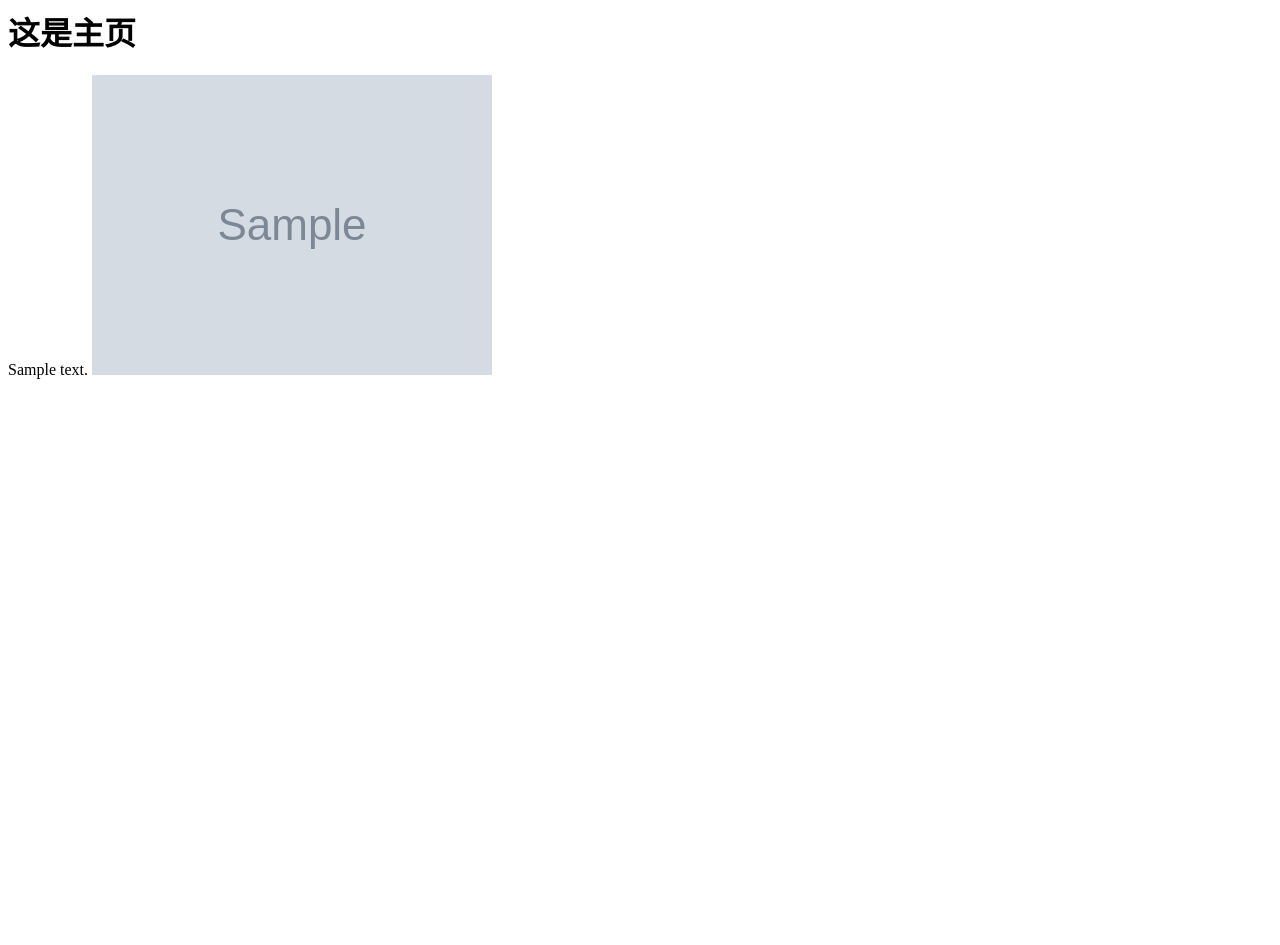
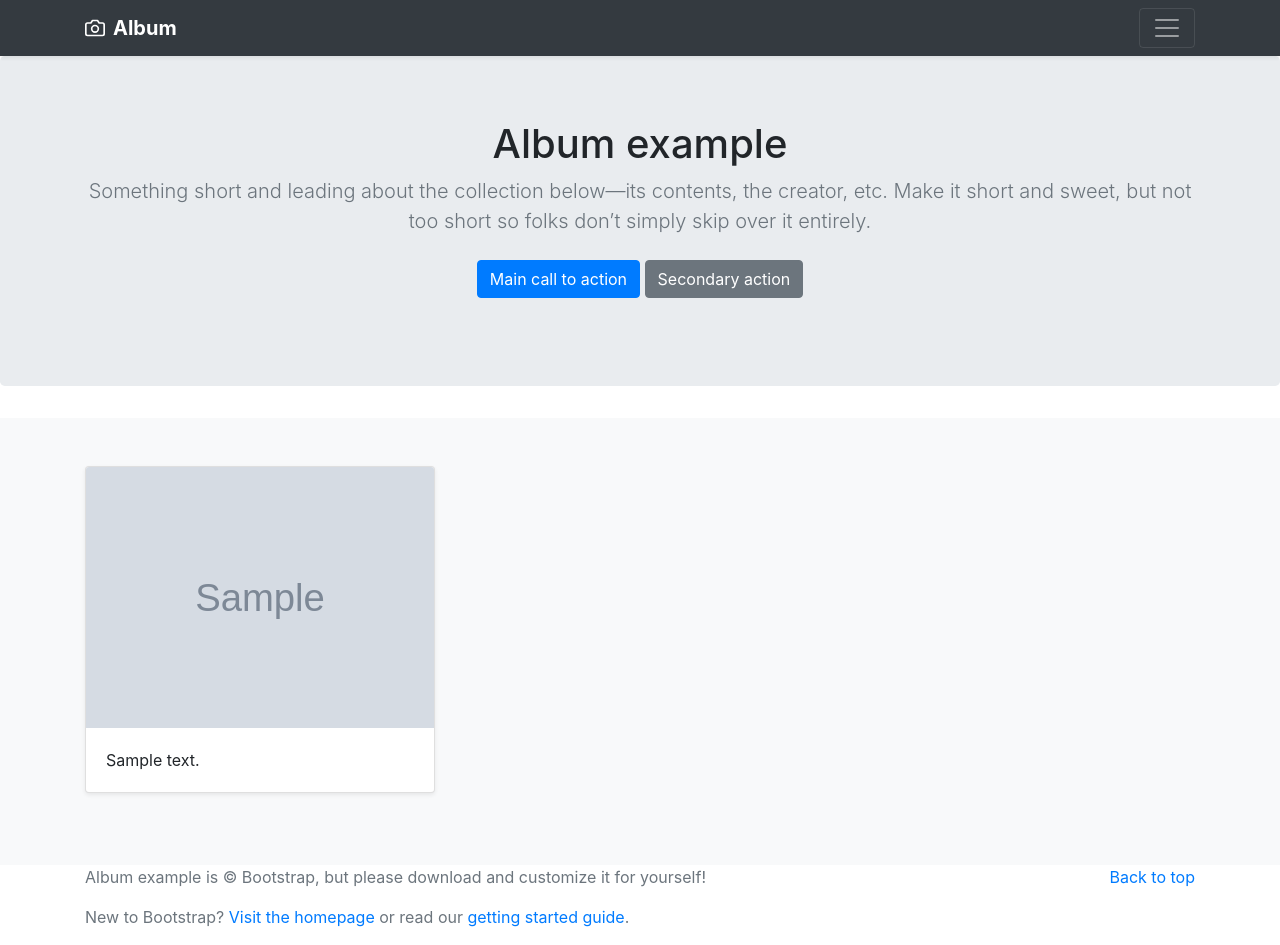
Before and after one commit to BNN0829/my_profile, a Python web app: template templates/home.html in a window 1280 px wide. Before the commit the page ends 379 px from the top, so only its background shows below. Run offline with Jinja, Linux system fonts and the light colour scheme; the template is opened without the code that fills it: most values are stand-ins (such as "Sample title", 1, 10 or a date in 2020); grey boxes marked "Sample" are stand-in pictures; some libraries are stand-ins or nearby versions.

Commit message:
美化了网页
利用getbootstrap

```diff
--- a/my_profile/urls.py
+++ b/my_profile/urls.py
@@ -16,11 +16,9 @@ Including another URLconf
 from django.contrib import admin
 from django.urls import path
 from . import views
-from . import test
 from django.conf.urls.static import static
 from django.conf import settings
 urlpatterns = [
     path('admin/', admin.site.urls),
     path('', views.home),
-    path('add/',test.view),
 ] + static(settings.MEDIA_URL,document_root=settings.MEDIA_ROOT)
--- a/templates/home.html
+++ b/templates/home.html
@@ -1,5 +1,127 @@
-<h1>这是主页</h1>
+<!--<h1>这是主页</h1>
 {% for gallery in gallerys.all %}
 	{{ gallery.description }}
 	<img src="{{ gallery.image.url}}">
-{% endfor %}
+{% endfor %} -->
+<!doctype html>
+<html lang="en">
+  <head>
+    <meta charset="utf-8">
+    <meta name="viewport" content="width=device-width, initial-scale=1, shrink-to-fit=no">
+    <meta name="description" content="">
+    <meta name="author" content="Mark Otto, Jacob Thornton, and Bootstrap contributors">
+    <meta name="generator" content="Jekyll v3.8.6">
+    <title>Album example · Bootstrap</title>
+
+    <link rel="canonical" href="https://getbootstrap.com/docs/4.4/examples/album/">
+
+    <!-- Bootstrap core CSS -->
+<link rel="stylesheet" href="https://stackpath.bootstrapcdn.com/bootstrap/4.4.1/css/bootstrap.min.css" integrity="sha384-Vkoo8x4CGsO3+Hhxv8T/Q5PaXtkKtu6ug5TOeNV6gBiFeWPGFN9MuhOf23Q9Ifjh" crossorigin="anonymous">
+
+
+    <!-- Favicons -->
+<link rel="apple-touch-icon" href="/docs/4.4/assets/img/favicons/apple-touch-icon.png" sizes="180x180">
+<link rel="icon" href="/docs/4.4/assets/img/favicons/favicon-32x32.png" sizes="32x32" type="image/png">
+<link rel="icon" href="/docs/4.4/assets/img/favicons/favicon-16x16.png" sizes="16x16" type="image/png">
+<link rel="manifest" href="/docs/4.4/assets/img/favicons/manifest.json">
+<link rel="mask-icon" href="/docs/4.4/assets/img/favicons/safari-pinned-tab.svg" color="#563d7c">
+<link rel="icon" href="/docs/4.4/assets/img/favicons/favicon.ico">
+<meta name="msapplication-config" content="/docs/4.4/assets/img/favicons/browserconfig.xml">
+<meta name="theme-color" content="#563d7c">
+
+
+    <style>
+      .bd-placeholder-img {
+        font-size: 1.125rem;
+        text-anchor: middle;
+        -webkit-user-select: none;
+        -moz-user-select: none;
+        -ms-user-select: none;
+        user-select: none;
+      }
+
+      @media (min-width: 768px) {
+        .bd-placeholder-img-lg {
+          font-size: 3.5rem;
+        }
+      }
+    </style>
+  </head>
+  <body>
+    <header>
+  <div class="collapse bg-dark" id="navbarHeader">
+    <div class="container">
+      <div class="row">
+        <div class="col-sm-8 col-md-7 py-4">
+          <h4 class="text-white">About</h4>
+          <p class="text-muted">Add some information about the album below, the author, or any other background context. Make it a few sentences long so folks can pick up some informative tidbits. Then, link them off to some social networking sites or contact information.</p>
+        </div>
+        <div class="col-sm-4 offset-md-1 py-4">
+          <h4 class="text-white">Contact</h4>
+          <ul class="list-unstyled">
+            <li><a href="#" class="text-white">Follow on Twitter</a></li>
+            <li><a href="#" class="text-white">Like on Facebook</a></li>
+            <li><a href="#" class="text-white">Email me</a></li>
+          </ul>
+        </div>
+      </div>
+    </div>
+  </div>
+  <div class="navbar navbar-dark bg-dark shadow-sm">
+    <div class="container d-flex justify-content-between">
+      <a href="#" class="navbar-brand d-flex align-items-center">
+        <svg xmlns="http://www.w3.org/2000/svg" width="20" height="20" fill="none" stroke="currentColor" stroke-linecap="round" stroke-linejoin="round" stroke-width="2" aria-hidden="true" class="mr-2" viewBox="0 0 24 24" focusable="false"><path d="M23 19a2 2 0 0 1-2 2H3a2 2 0 0 1-2-2V8a2 2 0 0 1 2-2h4l2-3h6l2 3h4a2 2 0 0 1 2 2z"/><circle cx="12" cy="13" r="4"/></svg>
+        <strong>Album</strong>
+      </a>
+      <button class="navbar-toggler" type="button" data-toggle="collapse" data-target="#navbarHeader" aria-controls="navbarHeader" aria-expanded="false" aria-label="Toggle navigation">
+        <span class="navbar-toggler-icon"></span>
+      </button>
+    </div>
+  </div>
+</header>
+
+<main role="main">
+
+  <section class="jumbotron text-center">
+    <div class="container">
+      <h1>Album example</h1>
+      <p class="lead text-muted">Something short and leading about the collection below—its contents, the creator, etc. Make it short and sweet, but not too short so folks don’t simply skip over it entirely.</p>
+      <p>
+        <a href="#" class="btn btn-primary my-2">Main call to action</a>
+        <a href="#" class="btn btn-secondary my-2">Secondary action</a>
+      </p>
+    </div>
+  </section>
+
+  <div class="album py-5 bg-light">
+    <div class="container">
+
+      <div class="row">
+		{% for gallery in gallerys.all %}
+      		<div class="col-md-4">
+          	<div class="card mb-4 shadow-sm">
+            <img class="bd-placeholder-img card-img-top" src="{{ gallery.image.url}}">
+            <div class="card-body">
+              <p class="card-text">{{ gallery.description }}</p>
+      	{% endfor %}
+
+      </div>
+    </div>
+  </div>
+
+</main>
+
+<footer class="text-muted">
+  <div class="container">
+    <p class="float-right">
+      <a href="#">Back to top</a>
+    </p>
+    <p>Album example is &copy; Bootstrap, but please download and customize it for yourself!</p>
+    <p>New to Bootstrap? <a href="https://getbootstrap.com/">Visit the homepage</a> or read our <a href="/docs/4.4/getting-started/introduction/">getting started guide</a>.</p>
+  </div>
+</footer>
+	<script src="https://code.jquery.com/jquery-3.4.1.slim.min.js" integrity="sha384-J6qa4849blE2+poT4WnyKhv5vZF5SrPo0iEjwBvKU7imGFAV0wwj1yYfoRSJoZ+n" crossorigin="anonymous"></script>
+	<script src="https://cdn.jsdelivr.net/npm/popper.js@1.16.0/dist/umd/popper.min.js" integrity="sha384-Q6E9RHvbIyZFJoft+2mJbHaEWldlvI9IOYy5n3zV9zzTtmI3UksdQRVvoxMfooAo" crossorigin="anonymous"></script>
+	<script src="https://stackpath.bootstrapcdn.com/bootstrap/4.4.1/js/bootstrap.min.js" integrity="sha384-wfSDF2E50Y2D1uUdj0O3uMBJnjuUD4Ih7YwaYd1iqfktj0Uod8GCExl3Og8ifwB6" crossorigin="anonymous"></script>
+    </body>
+</html>
```
Also changed, not shown: image/85512_4.jpg (deleted), image/85512_4_BAixHD8.jpg (deleted), image/屏幕快照_2019-04-20_下午4.28.33.png (added), image/屏幕快照_2020-01-02_下午5.23.04.png (added), image/屏幕快照_2020-01-15_下午9.50.53.png (deleted), 1 other file.
